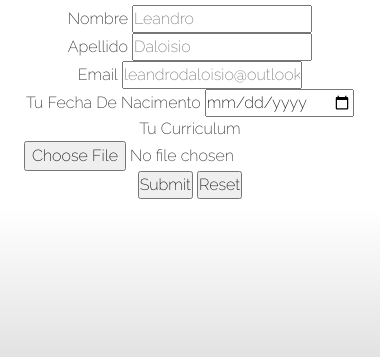
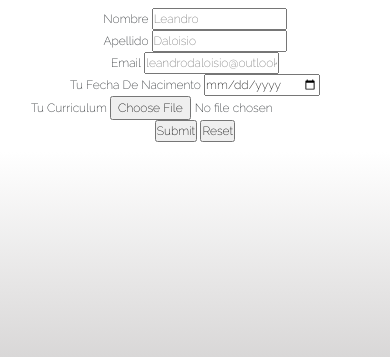
Before and after one commit to DaloisioLeandro/FiebreTattoSass, a website: page pages/unete.html in a window 390 px wide. Shown: the part 294-651 px from the top of the page. Drawn offline with nearby package versions, Linux system fonts and the light colour scheme.

Commit message:
cambios en responsive

```diff
--- a/pages/unete.html
+++ b/pages/unete.html
@@ -20,7 +20,7 @@
   <title> Trabaja con nosotros</title>
 </head>
 
-<body class="body-unete">
+<body>
   <!--banner principal-->
   <header class="header-unete">
     <nav>
--- a/scss/style.scss
+++ b/scss/style.scss
@@ -408,9 +408,6 @@ main{
       padding-top: 50px;
      }
      /*estilos unete mobile*/
-     .body-unete{
-      width: 45vh;
-     }
      .nav-unete{
       display: $none;
      }
@@ -431,7 +428,7 @@ main{
       text-align: center;
      }
      .form-unete{
-      font-size: 16px;
+      font-size: 12px;
       text-align: center;
 
      }
```
Also changed, not shown: css/main.css.
